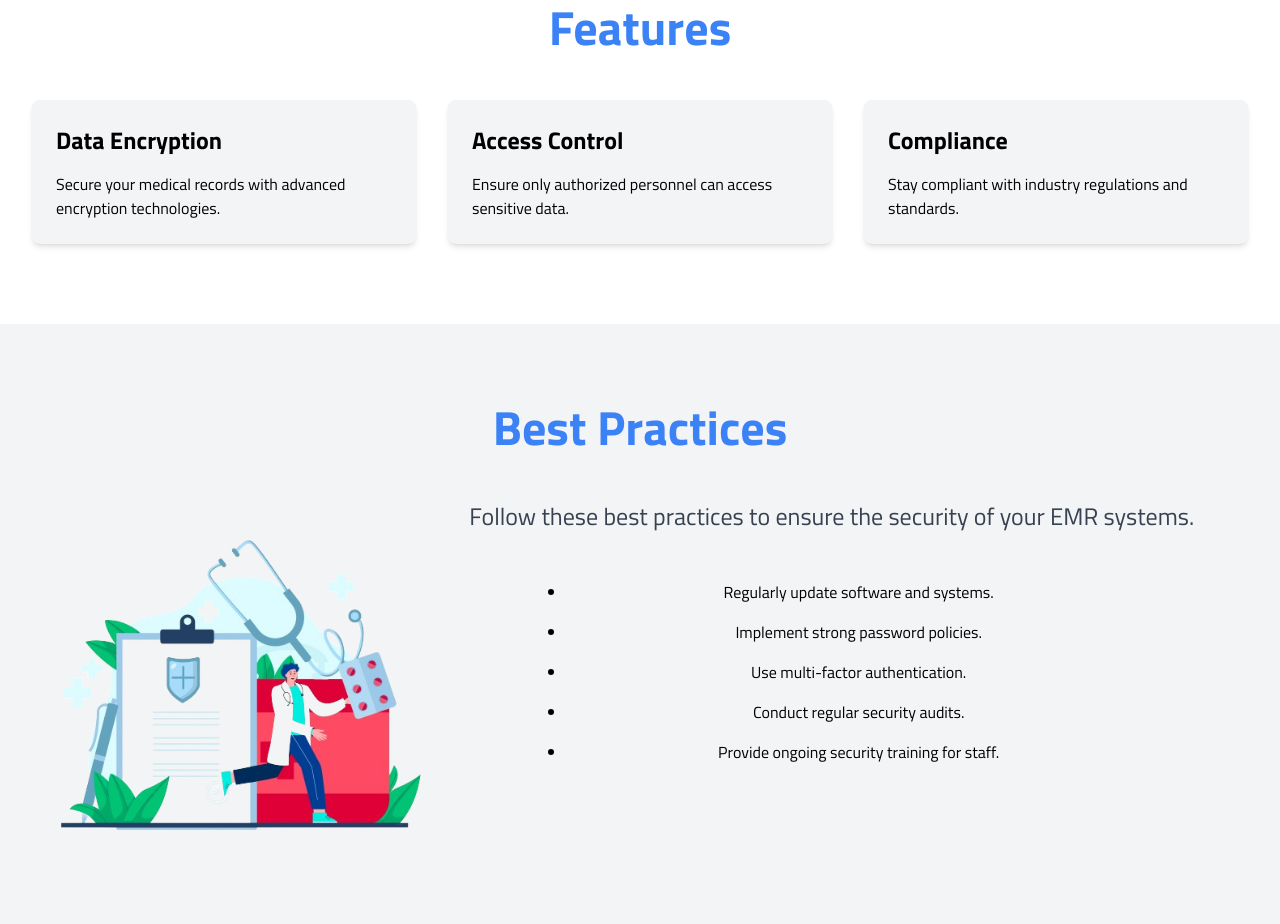
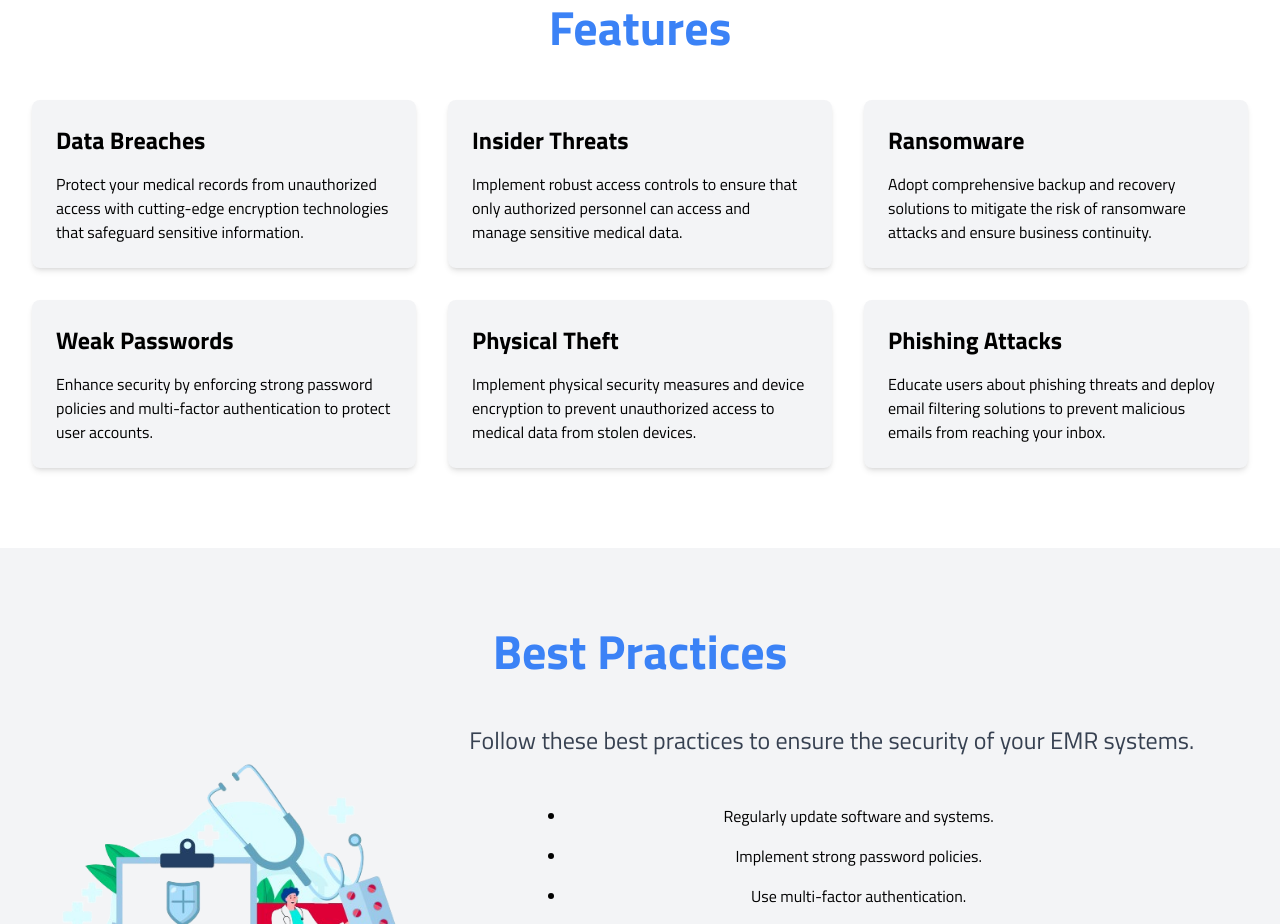
Before and after one commit to OluwaTobba/EMRs, a React (Vite) app: page / in a window 1280 px wide. Shown: the part 1000-1924 px from the top of the page. Built offline with nearby package versions, Linux system fonts and the light colour scheme; no server answers.

Commit message:
fifth commit

```diff
--- a/src/Components/Features.jsx
+++ b/src/Components/Features.jsx
@@ -13,21 +13,37 @@ function Features() {
         <div className="grid grid-cols-1 md:grid-cols-2 lg:grid-cols-3 gap-8">
 
           <div className="feature-item p-6 bg-gray-100 rounded-lg shadow-md transition duration-300 ease-in-out transform hover:scale-105">
-                <h3 className="text-2xl font-bold mb-4">Data Encryption</h3>
-                <p>Secure your medical records with advanced encryption technologies.</p>
+              <h3 className="text-2xl font-bold mb-4">Data Breaches</h3>
+              <p>Protect your medical records from unauthorized access with cutting-edge encryption technologies that safeguard sensitive information.</p>
           </div>
 
           <div className="feature-item p-6 bg-gray-100 rounded-lg shadow-md transition duration-300 ease-in-out transform hover:scale-105">
-                <h3 className="text-2xl font-bold mb-4">Access Control</h3>
-                <p>Ensure only authorized personnel can access sensitive data.</p>
+              <h3 className="text-2xl font-bold mb-4">Insider Threats</h3>
+              <p>Implement robust access controls to ensure that only authorized personnel can access and manage sensitive medical data.</p>
           </div>
 
           <div className="feature-item p-6 bg-gray-100 rounded-lg shadow-md transition duration-300 ease-in-out transform hover:scale-105">
-                <h3 className="text-2xl font-bold mb-4">Compliance</h3>
-                <p>Stay compliant with industry regulations and standards.</p>
+              <h3 className="text-2xl font-bold mb-4">Ransomware</h3>
+              <p>Adopt comprehensive backup and recovery solutions to mitigate the risk of ransomware attacks and ensure business continuity.</p>
+          </div>
+
+          <div className="feature-item p-6 bg-gray-100 rounded-lg shadow-md transition duration-300 ease-in-out transform hover:scale-105">
+              <h3 className="text-2xl font-bold mb-4">Weak Passwords</h3>
+              <p>Enhance security by enforcing strong password policies and multi-factor authentication to protect user accounts.</p>
+          </div>
+
+          <div className="feature-item p-6 bg-gray-100 rounded-lg shadow-md transition duration-300 ease-in-out transform hover:scale-105">
+              <h3 className="text-2xl font-bold mb-4">Physical Theft</h3>
+              <p>Implement physical security measures and device encryption to prevent unauthorized access to medical data from stolen devices.</p>
+          </div>
+
+          <div className="feature-item p-6 bg-gray-100 rounded-lg shadow-md transition duration-300 ease-in-out transform hover:scale-105">
+              <h3 className="text-2xl font-bold mb-4">Phishing Attacks</h3>
+              <p>Educate users about phishing threats and deploy email filtering solutions to prevent malicious emails from reaching your inbox.</p>
           </div>
 
         </div>
+
 
       </div>
 
```
Lines whose indentation alone changed are shown as unchanged.
